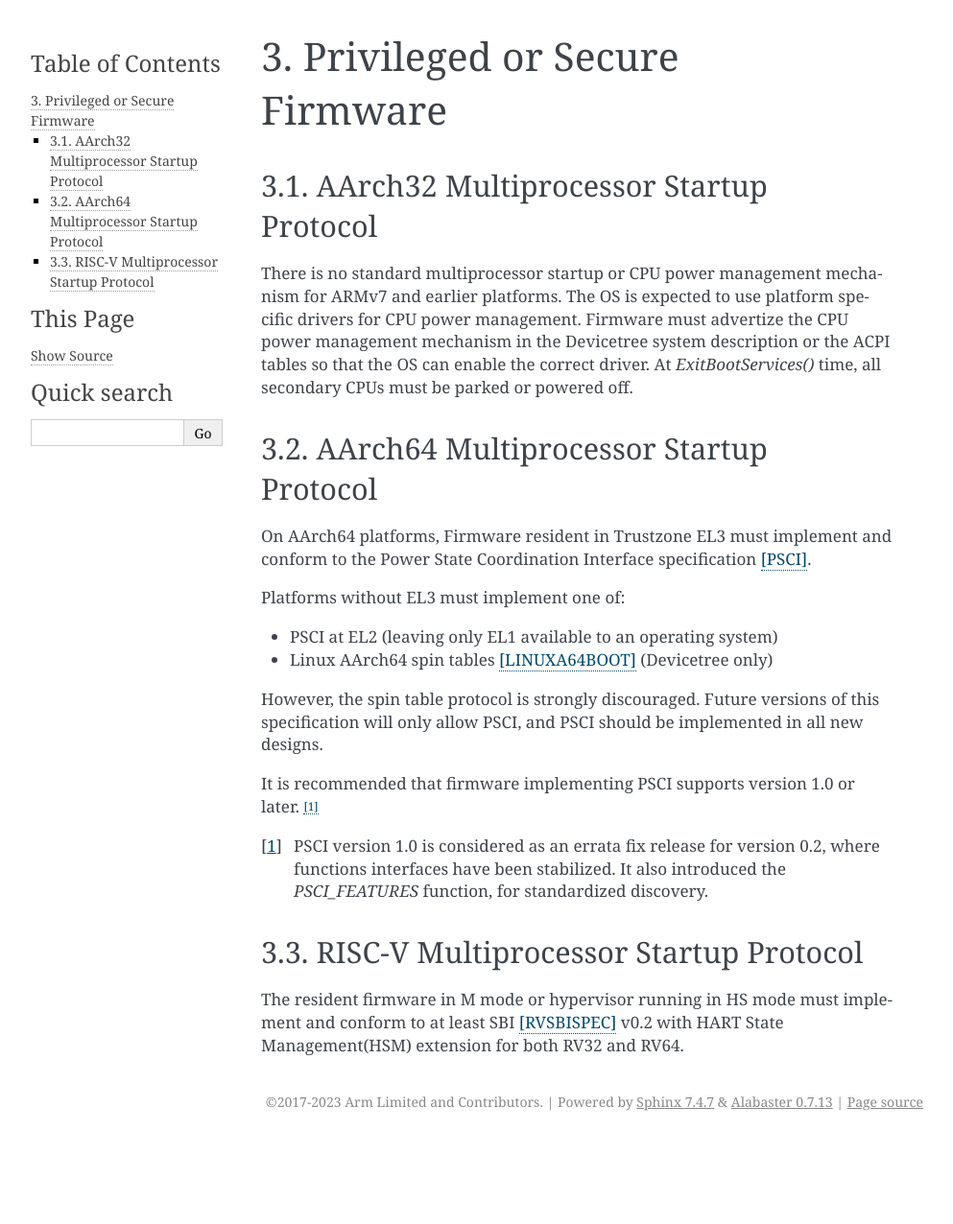
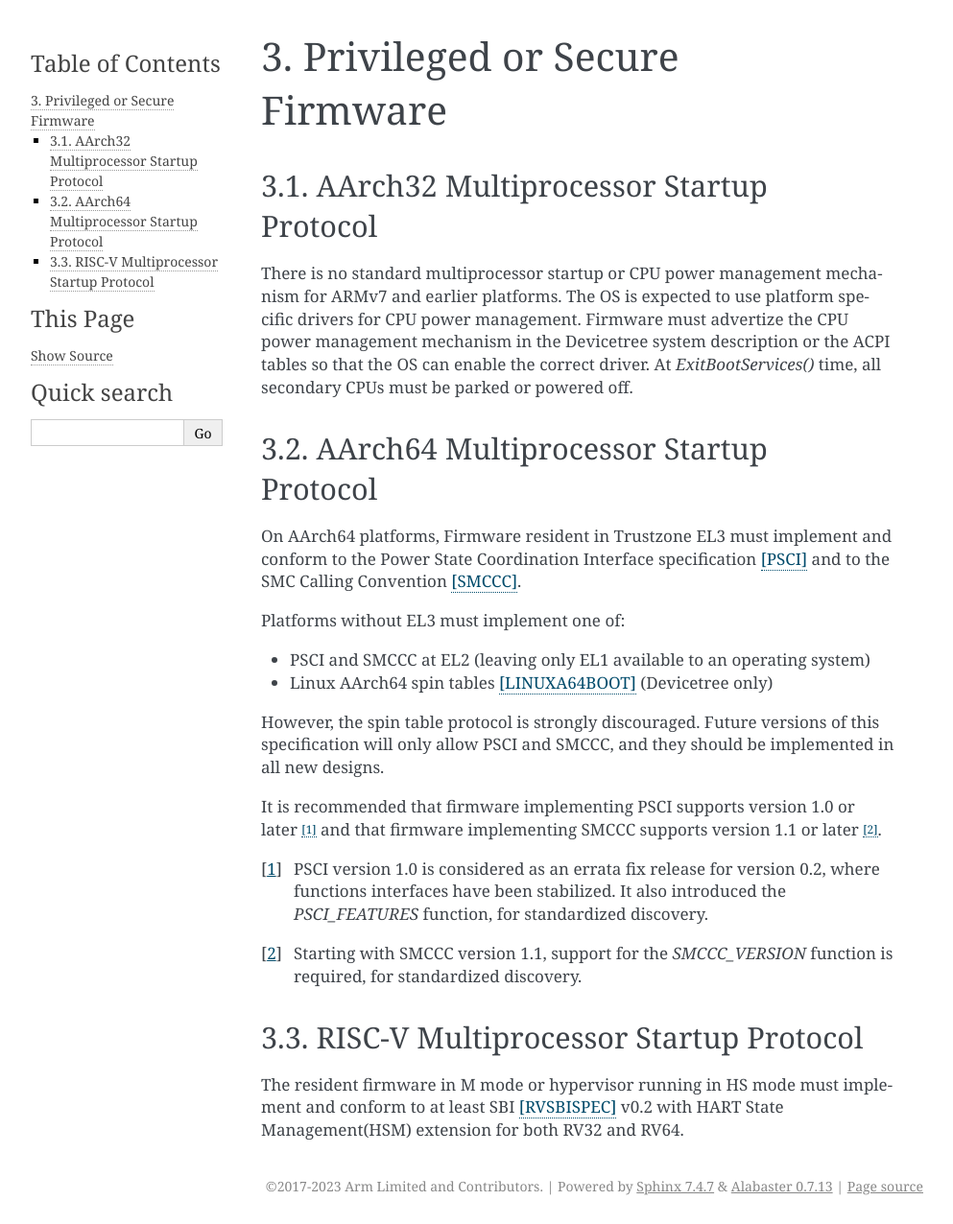
Before and after one commit to ARM-software/ebbr, a Sphinx documentation site: the page built from source/chapter3-secureworld.rst, in a window 1280 px wide. Shown: the whole page at 96% size, without its empty margins (148-1141 px from the left). Built offline with Sphinx 7.4.7, drawn with Linux system fonts in a browser that asks for light colours; before the commit the page ends 1188 px from its top, so only the background shows below that.

Commit message:
chapter3: recommend smccc >= 1.1
This is to encourage implementing the `SMCCC_VERSION' function, which eases
discovery.

Suggested-by: Etienne Carrière <etienne.carriere@linaro.org>
Signed-off-by: Vincent Stehlé <vincent.stehle@arm.com>

```diff
--- a/source/chapter3-secureworld.rst
+++ b/source/chapter3-secureworld.rst
@@ -17,25 +17,31 @@ At `ExitBootServices()` time, all secondary CPUs must be parked or powered off.
 AArch64 Multiprocessor Startup Protocol
 =======================================
 On AArch64 platforms, Firmware resident in Trustzone EL3 must implement and
-conform to the Power State Coordination Interface specification [PSCI]_.
+conform to the Power State Coordination Interface specification [PSCI]_ and to
+the SMC Calling Convention [SMCCC]_.
 
 Platforms without EL3 must implement one of:
 
-- PSCI at EL2 (leaving only EL1 available to an operating system)
+- PSCI and SMCCC at EL2 (leaving only EL1 available to an operating system)
 - Linux AArch64 spin tables [LINUXA64BOOT]_ (Devicetree only)
 
 However, the spin table protocol is strongly discouraged.
-Future versions of this specification will only allow PSCI, and PSCI should
-be implemented in all new designs.
+Future versions of this specification will only allow PSCI and SMCCC, and they
+should be implemented in all new designs.
 
-It is recommended that firmware implementing PSCI supports version 1.0 or later.
-[#PSCINote]_
+It is recommended that firmware implementing PSCI supports version 1.0 or later
+[#PSCINote]_ and that firmware implementing SMCCC supports version 1.1 or later
+[#SMCCCNote]_.
 
 .. [#PSCINote]
    PSCI version 1.0 is considered as an errata fix release for version 0.2,
    where functions interfaces have been stabilized.
    It also introduced the `PSCI_FEATURES` function, for standardized discovery.
 
+.. [#SMCCCNote]
+   Starting with SMCCC version 1.1, support for the `SMCCC_VERSION` function is
+   required, for standardized discovery.
+
 RISC-V Multiprocessor Startup Protocol
 ======================================
 The resident firmware in M mode or hypervisor running in HS mode must implement
--- a/source/references.rst
+++ b/source/references.rst
@@ -22,6 +22,10 @@
    <https://developer.arm.com/documentation/den0022/f>`_
    July 2023, `Arm Limited <https://www.arm.com/>`_
 
+.. [SMCCC] `SMC Calling Convention version F.
+   <https://developer.arm.com/documentation/den0028/f>`_
+   Dec 2023, `Arm Limited <https://www.arm.com/>`_
+
 .. [ArmBBR] `Arm Base Boot Requirements specification Issue G (v2.0)
    <https://developer.arm.com/documentation/den0044/g>`_
    15 Apr 2022, `Arm Limited <https://www.arm.com/>`_
```
